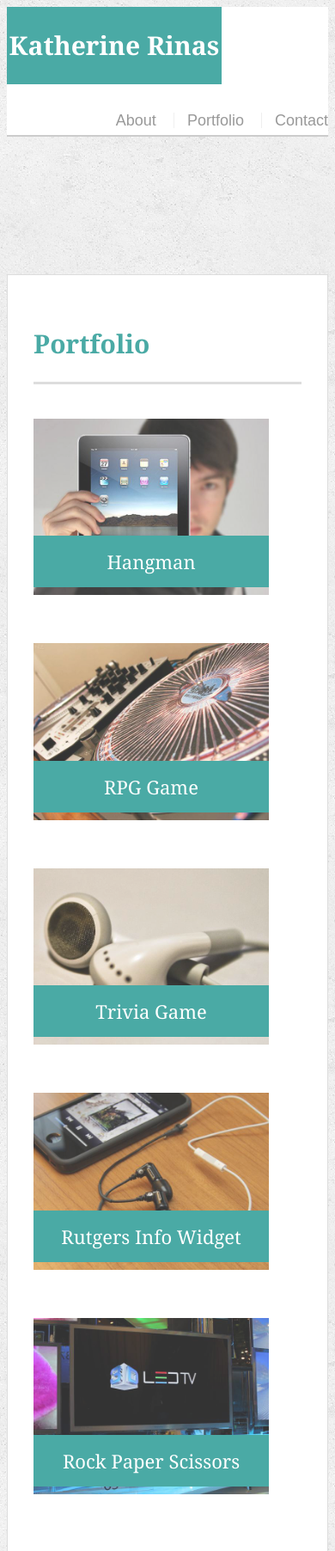
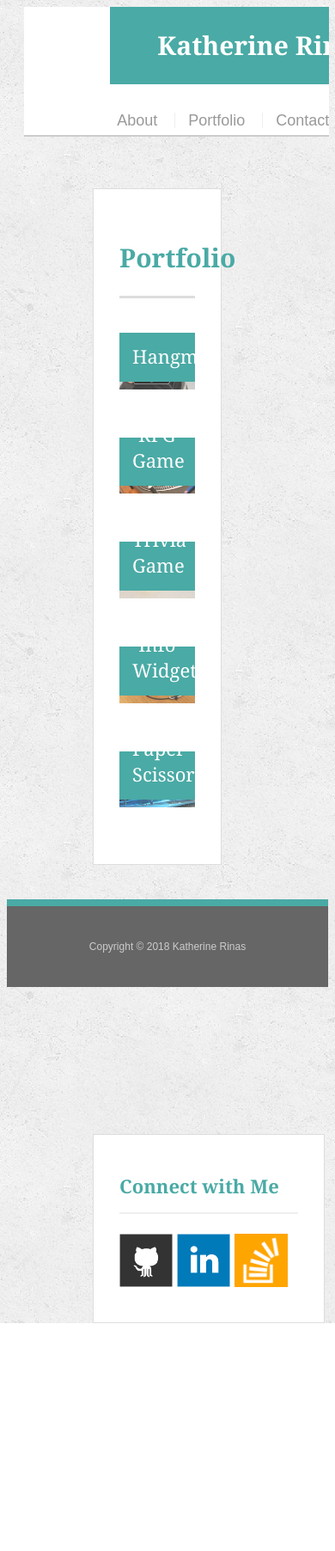
Before and after one commit to katherinerinas/Responsive-Portfolio, a plain HTML site: page portfolio.html in a window 390 px wide. Shown: the top 1804 px of the page at 86% size. After the commit the page ends 1539 px from the top, so only its background shows below. Drawn offline with Linux system fonts and the light colour scheme.

Commit message:
restyled portfolio page for 640 and 980px

```diff
--- a/portfolio.html
+++ b/portfolio.html
@@ -5,7 +5,7 @@
   <title>Portfolio | Katherine Rinas </title>
 
 
-  <link rel="stylesheet" type="text/css" href="style.css"
+  <link rel="stylesheet" type="text/css" href="style.css">
    <meta name="viewport" content="width=device-width,initial-scale=1.0">
 </head>
 <body>
--- a/style.css
+++ b/style.css
@@ -51,6 +51,7 @@ h3 {
   color: #fff;
   background: #fff;
   border-bottom: 2px solid #ccc;
+  margin-left:20px;
 }
 #logo {
   float: left;
@@ -201,21 +202,54 @@ input[type=submit] {
   border: 0 none;
 }
 
+ /*begin media responsive tags*/
 
-
-
-  /*begin media responsive tags*/
-
-
-@media screen and (max-width:640px){
-  #masthead {position:static;
+@media screen and (max-width: 640px){
+  #masthead {position: static;
+    text-align:center;
+            width:100%;
+            overflow-wrap:normal;}
+  #logo {width:100%;
+    overflow-wrap:normal;}
+  #main-container {width: 100%;
+                  margin-top:-300px;}
+  .sidebar {width:100%;
+    float:right;
+   position:absolute;
+   margin-top:1100px;
+   margin-bottom:200px;}
+  .work {width:100%;}
+  .main-section {width:100%;
+  }
+footer {width:100%
+  margin-top:20px;
+  position:relative;}
    }
-}
 
 @media screen and (max-width:768px){
-  ;}
+.sidebar {width:100%;
+          float: left;}
+          h3 {width:100%;}
+.sidebar h2 {width:100%;}
+#masthead{position:static;}
 }
 
 @media screen and (max-width:980px){
- }}
+  #masthead {position: static;
+             width:95%;}
+#main-container {width:40%;
+    padding-right:-200px;
+    margin-top:-100px;
+    float:left;
+    margin-left:100px;}
+@media screen and (max-width:980px){
+  #logo {margin-left:100px;}
+
+.sidebar {
+  float:right;
+  margin-right:-350px;
+  margin-top:-650px
+  margin-bottom:400px;
+      }
+    }
 }
```
